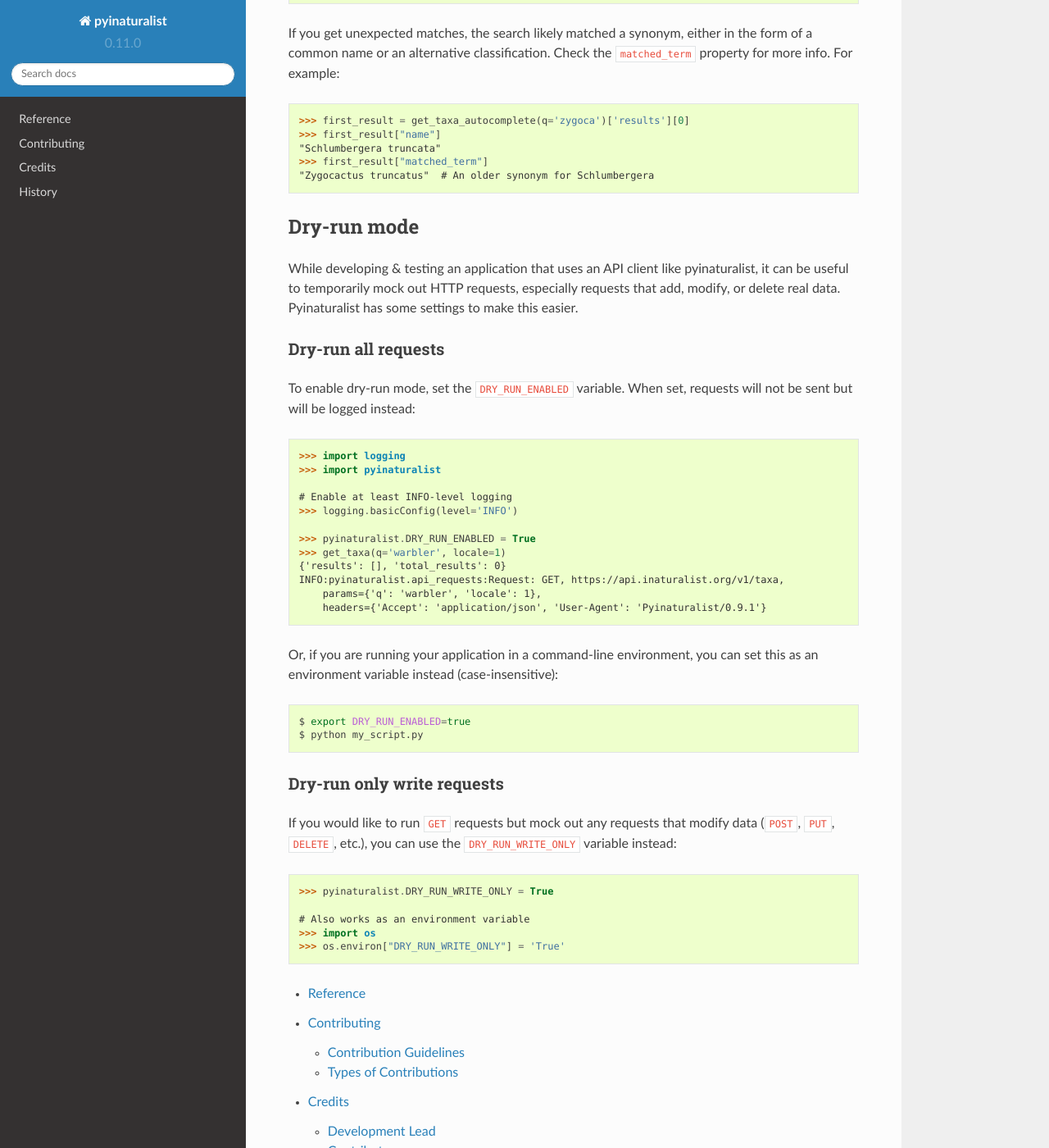
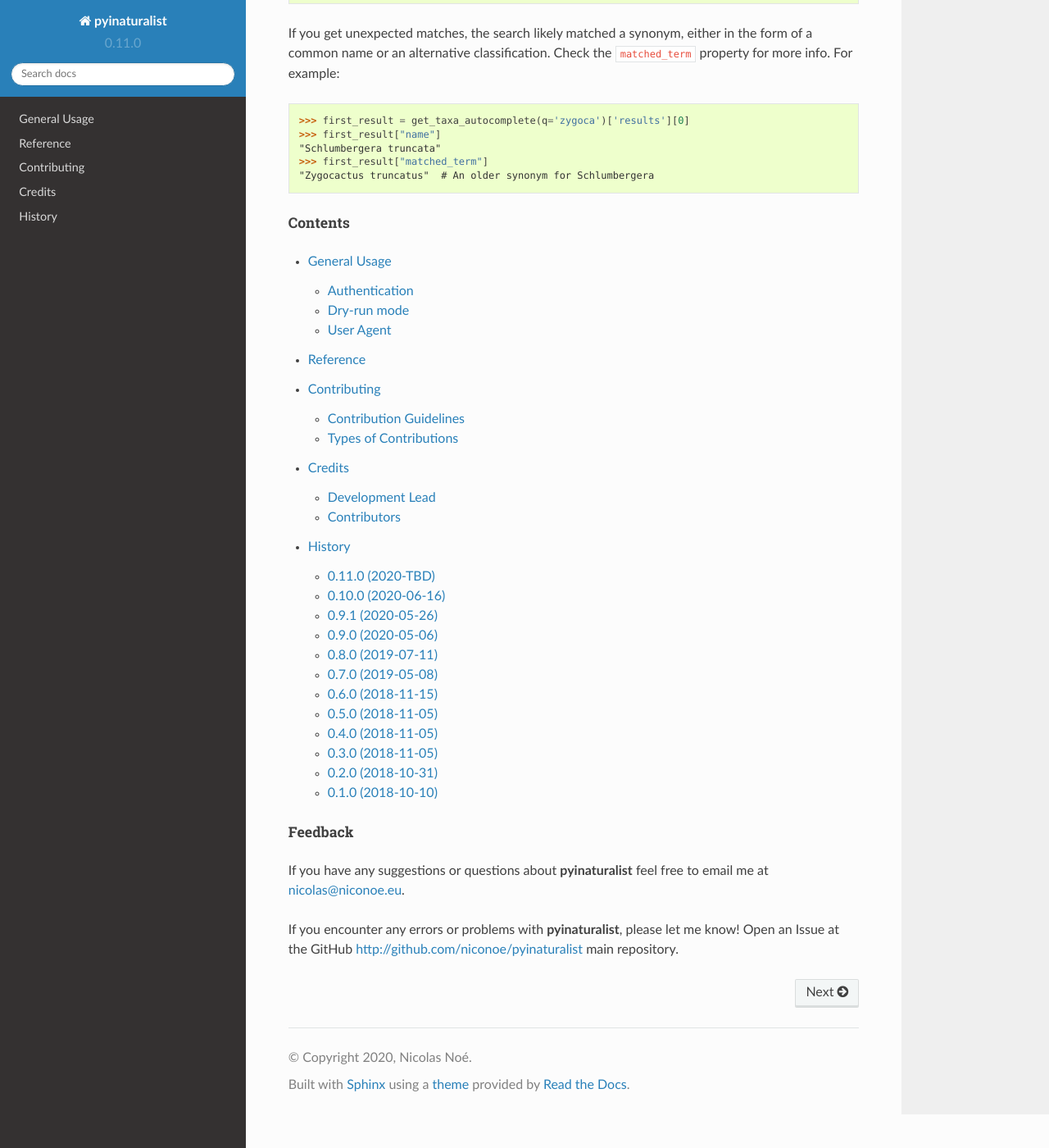
Before and after one commit to pyinat/pyinaturalist, a Sphinx documentation site: the page built from docs/index.rst, in a window 1280 px wide and 1400 px high, scrolled down 5110 px. Shown: the whole window at 82% size. Built offline with Sphinx 7.4.7 and the Read the Docs theme 2.0.0, drawn with Linux system fonts in a browser that asks for light colours.

Commit message:
Move info on dry-run mode, user agent, and authentication to new 'General Usage' page

```diff
--- a/README.rst
+++ b/README.rst
@@ -273,52 +273,3 @@
     "Schlumbergera truncata"
     >>> first_result["matched_term"]
     "Zygocactus truncatus"  # An older synonym for Schlumbergera
-
-
-Dry-run mode
-------------
-While developing & testing an application that uses an API client like pyinaturalist, it can be
-useful to temporarily mock out HTTP requests, especially requests that add, modify, or delete
-real data. Pyinaturalist has some settings to make this easier.
-
-Dry-run all requests
-^^^^^^^^^^^^^^^^^^^^
-To enable dry-run mode, set the ``DRY_RUN_ENABLED`` variable. When set, requests will not be sent
-but will be logged instead:
-
-.. code-block:: python
-
-    >>> import logging
-    >>> import pyinaturalist
-
-    # Enable at least INFO-level logging
-    >>> logging.basicConfig(level='INFO')
-
-    >>> pyinaturalist.DRY_RUN_ENABLED = True
-    >>> get_taxa(q='warbler', locale=1)
-    {'results': [], 'total_results': 0}
-    INFO:pyinaturalist.api_requests:Request: GET, https://api.inaturalist.org/v1/taxa,
-        params={'q': 'warbler', 'locale': 1},
-        headers={'Accept': 'application/json', 'User-Agent': 'Pyinaturalist/0.9.1'}
-
-Or, if you are running your application in a command-line environment, you can set this as an
-environment variable instead (case-insensitive):
-
-.. code-block:: bash
-
-    $ export DRY_RUN_ENABLED=true
-    $ python my_script.py
-
-Dry-run only write requests
-^^^^^^^^^^^^^^^^^^^^^^^^^^^
-If you would like to run ``GET`` requests but mock out any requests that modify data
-(``POST``, ``PUT``, ``DELETE``, etc.), you can use the ``DRY_RUN_WRITE_ONLY`` variable
-instead:
-
-.. code-block:: python
-
-    >>> pyinaturalist.DRY_RUN_WRITE_ONLY = True
-
-    # Also works as an environment variable
-    >>> import os
-    >>> os.environ["DRY_RUN_WRITE_ONLY"] = 'True'
--- a/docs/index.rst
+++ b/docs/index.rst
@@ -1,8 +1,3 @@
-.. complexity documentation master file, created by
-   sphinx-quickstart on Tue Jul  9 22:26:36 2013.
-   You can adapt this file completely to your liking, but it should at least
-   contain the root `toctree` directive.
-
 .. _index-page:
 
 .. Omit README link to ReadTheDocs, since we're already on ReadTheDocs!
@@ -19,6 +14,7 @@
 .. toctree::
    :maxdepth: 2
 
+   general_usage
    reference
    contributing
    authors
```
Also changed, not shown: docs/general_usage.rst (added, +101 -0 lines), docs/reference.rst (+0 -36 lines), 1 other file.
